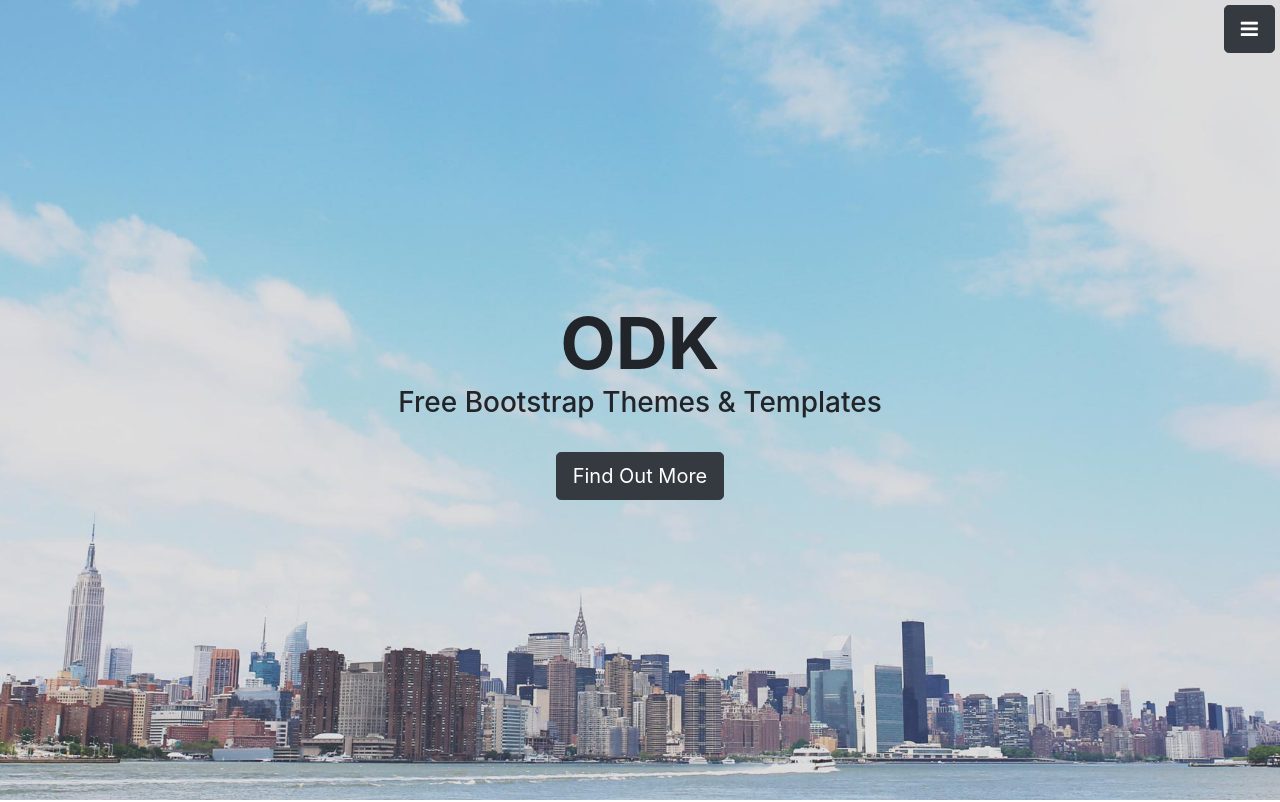
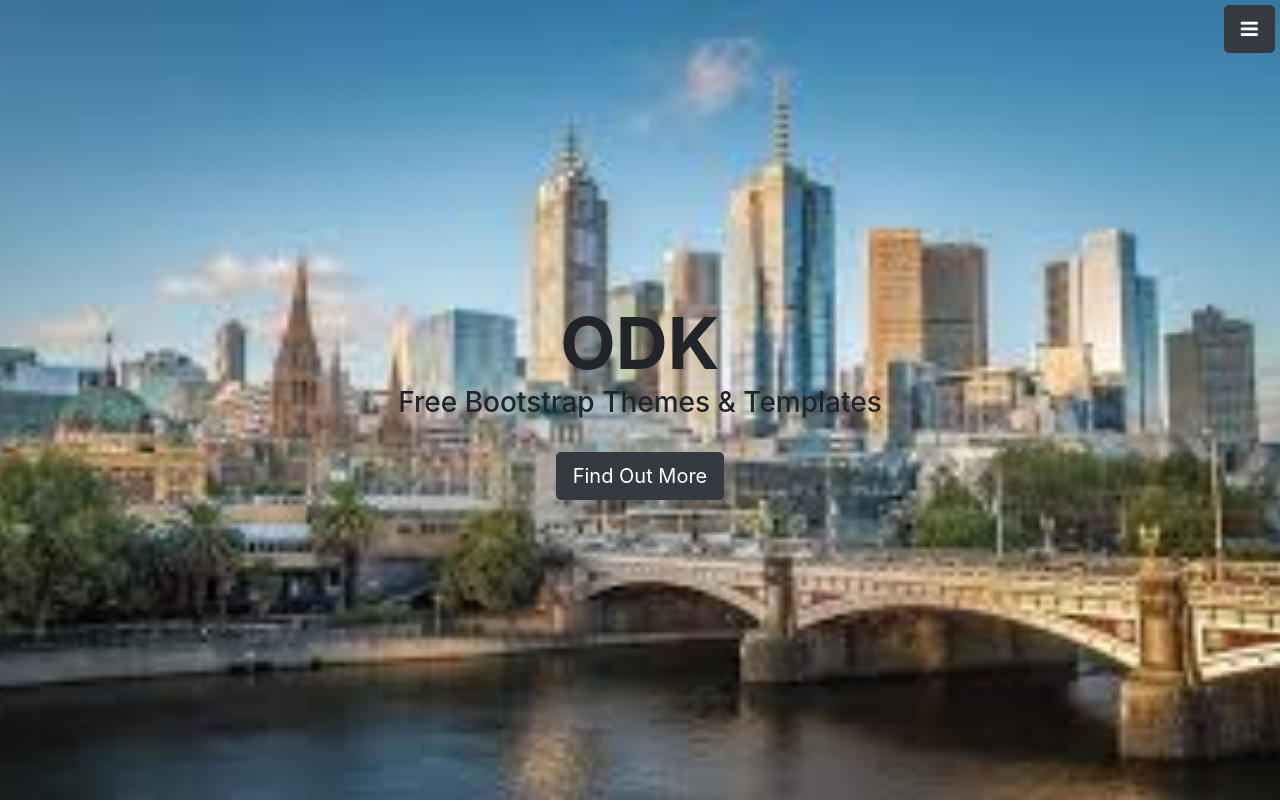
Before and after one commit to odk410/odk410.github.io, a website with bundled scripts: page index.html in a window 1280 px wide. Shown: the top 802 px of the page. Built offline with nearby package versions, Linux system fonts and the light colour scheme.

Commit message:
fourth commit

```diff
--- a/css/stylish-portfolio.css
+++ b/css/stylish-portfolio.css
@@ -157,7 +157,7 @@
   display: table;
   width: 100%;
   height: 100%;
-  background: url(../img/bg.jpg) no-repeat center center scroll;
+  background: url(../img/test.jpg) no-repeat center center scroll;
   -webkit-background-size: cover;
   -moz-background-size: cover;
   -o-background-size: cover;
```
Also changed, not shown: img/test.jpg (added).
